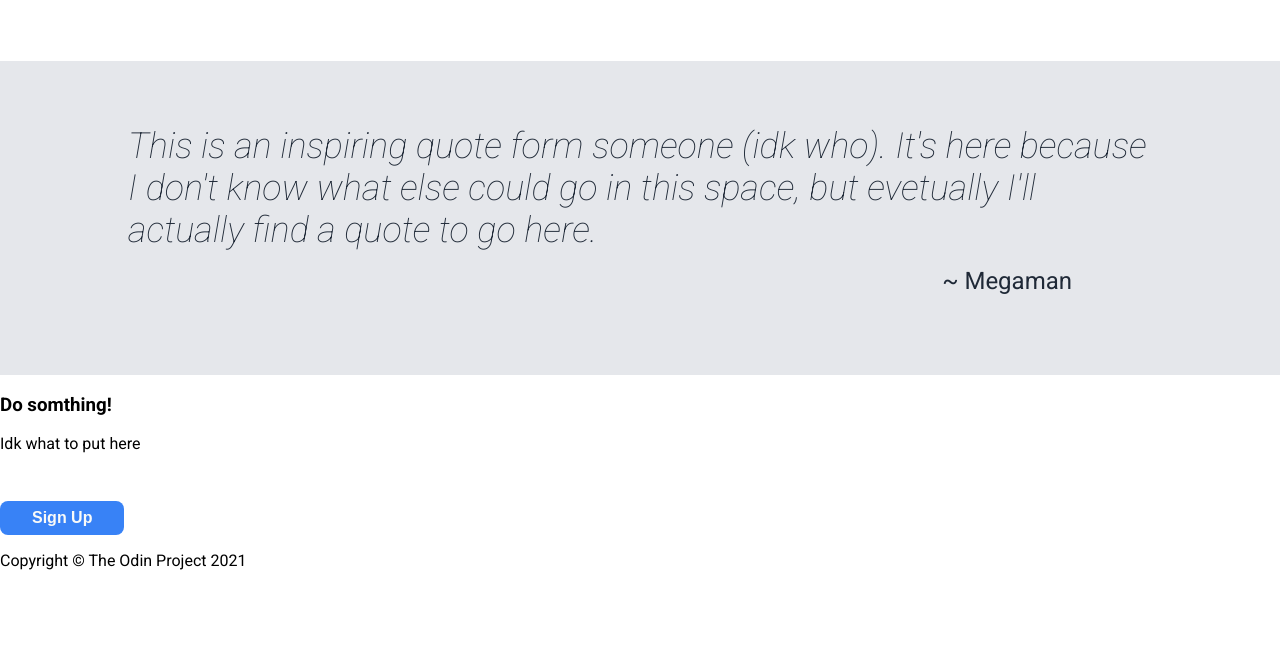
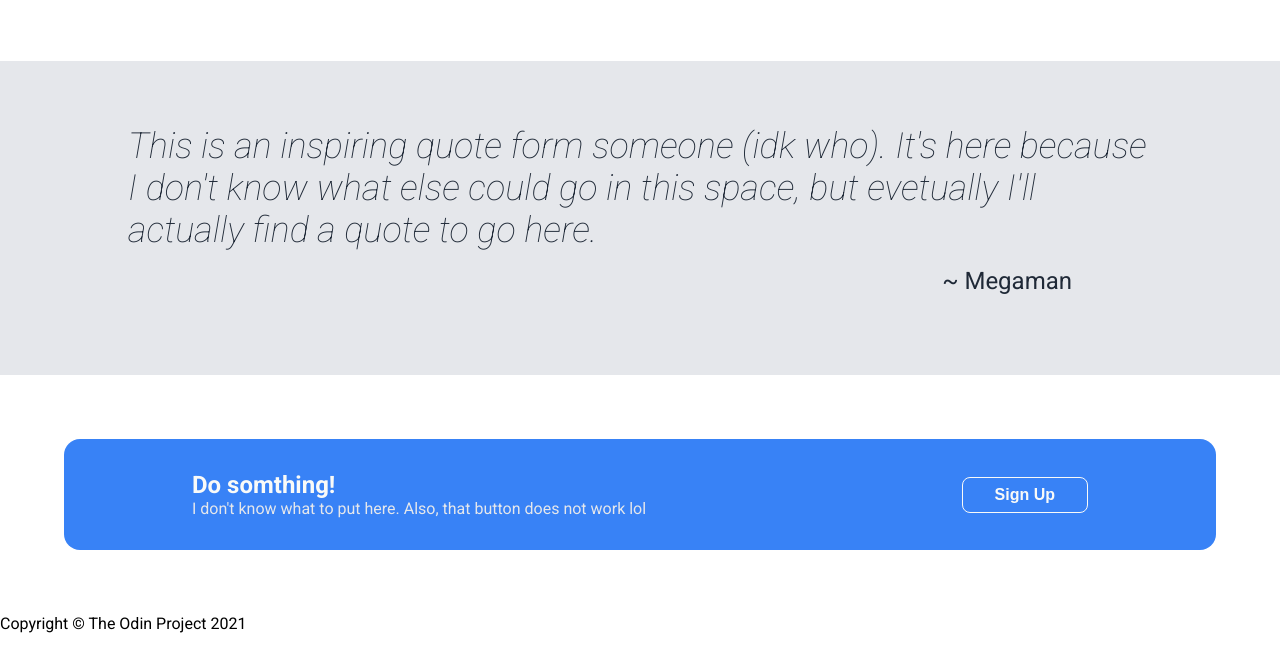
Before and after one commit to genharding/landing-page, a plain HTML site: page index.html in a window 1280 px wide. Shown: the part 836-1485 px from the top of the page. Before the commit the page ends 1422 px from the top, so only its background shows below. Drawn offline with Linux system fonts and the light colour scheme.

Commit message:
Style the bottom

```diff
--- a/index.html
+++ b/index.html
@@ -51,8 +51,10 @@
         </div>
         <div class="bottom">
             <div class="signup-container">
-                <h3>Do somthing!</h3>
-                <p>Idk what to put here</p>
+                <div>
+                    <h3>Do somthing!</h3>
+                    <p>I don't know what to put here. Also, that button does not work lol</p>
+                </div>
                 <button class="signup-button">Sign Up</button>
             </div>
         </div>
--- a/styles.css
+++ b/styles.css
@@ -111,7 +111,34 @@ header {
     color: #1f2937;
 }
 
+.signup-container {
+    background-color: #3882f6;
+    margin: 64px;
+    border-radius: 16px;
+    padding: 32px 128px;
+    display: flex;
+    align-items: center;
+    justify-content: space-between;
+}
 
+.signup-container h3 {
+    margin: 0;
+    color: #f9faf8;
+    font-weight: bold;
+    font-size: 24px;
+}
+
+.signup-container p {
+    color: #e5e7eb;
+    margin: 0;
+    font-weight: normal;
+    font-size: 16px;
+}
+
+.signup-container button {
+    border: 1px solid #f9faf8;
+    margin: 0;
+}
 
 ul {
     list-style-type: none;
```
